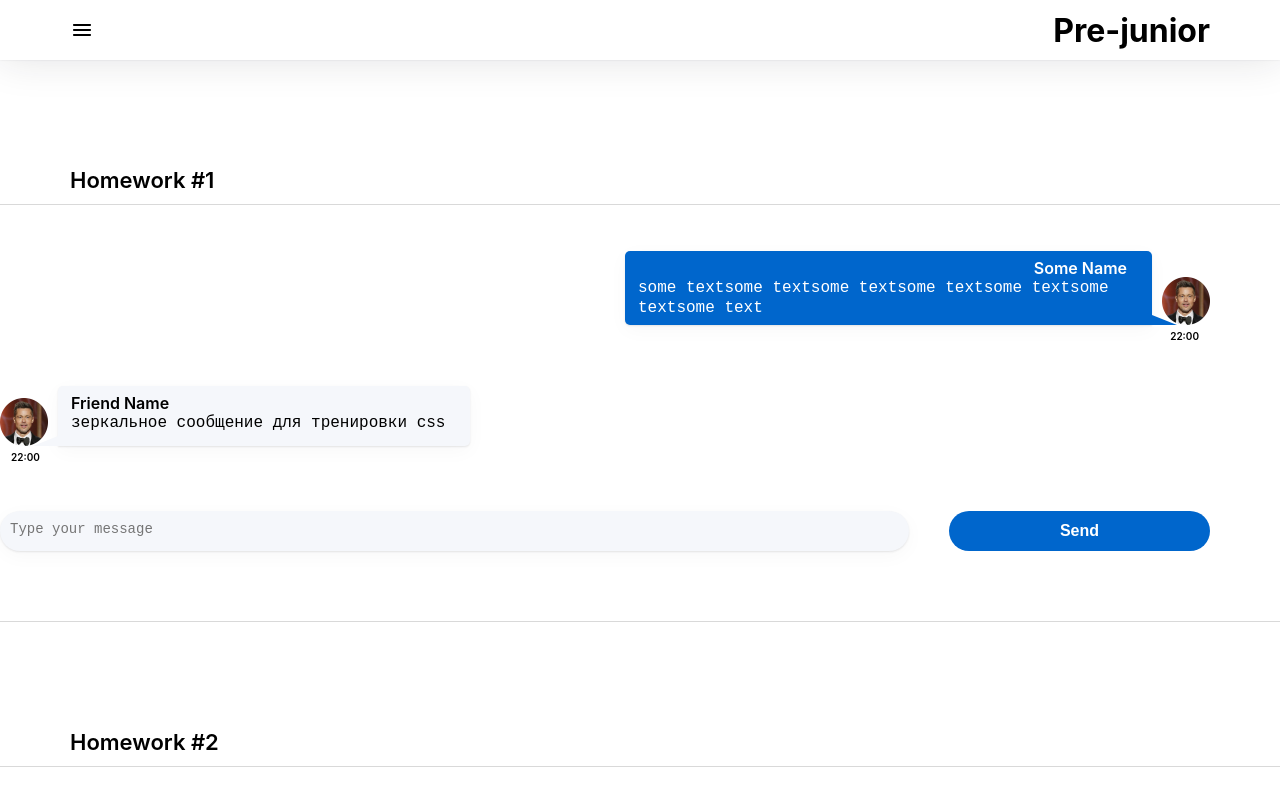
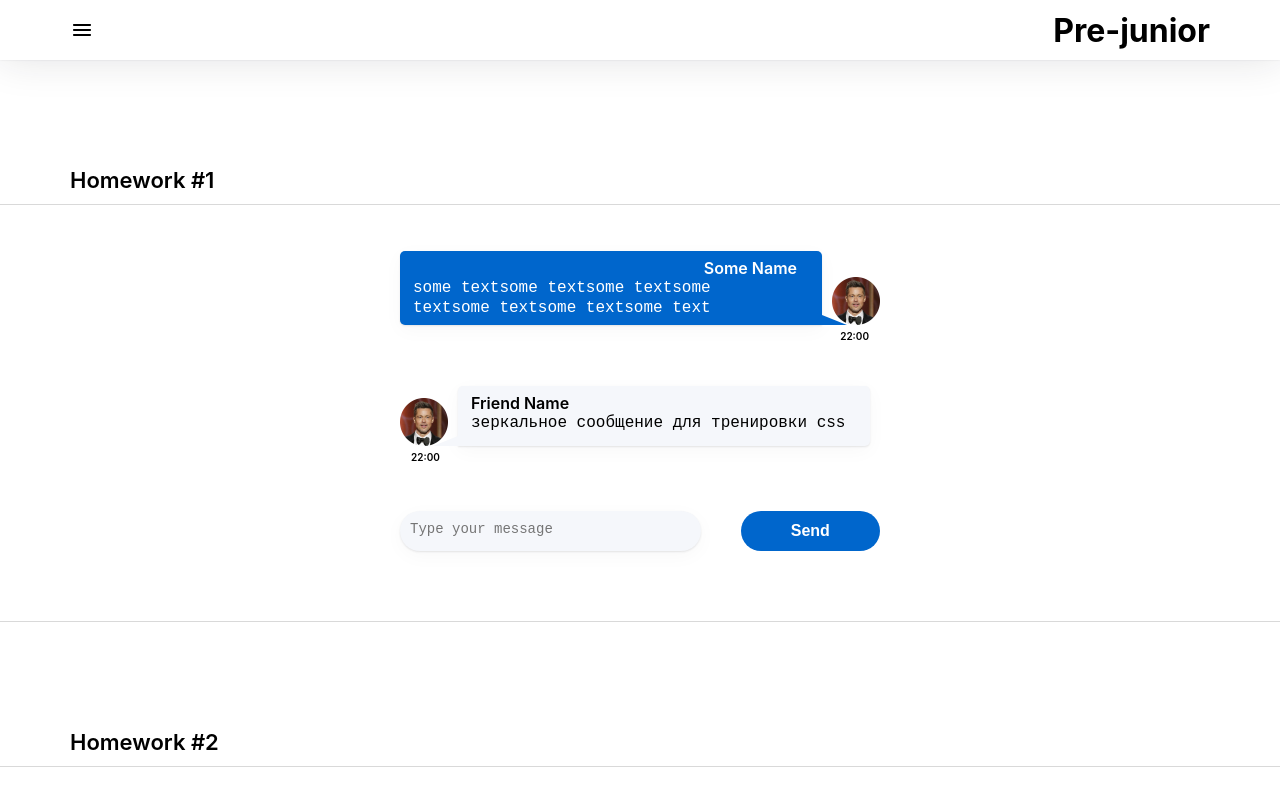
Before and after one commit to IvanVlKuchumov/hws2-master, a React (Create React App) app: page /#/pre-junior in a window 1280 px wide. Shown: the top 789 px of the page. Built offline with nearby package versions, Linux system fonts and the light colour scheme.

Commit message:
Add function for open/close edit mode

```diff
--- a/src/s1-main/App.module.css
+++ b/src/s1-main/App.module.css
@@ -4,11 +4,8 @@
 }
 
 .hw {
-    display: flex;
-    max-width: 1280px;
     margin: 0 auto;
-    padding: 24px 70px 70px 0;
-    flex-direction: column;
+    padding: 24px 400px 70px 400px;
     border-bottom: 1px solid #D9D9D9;
 }
 
--- a/src/s2-homeworks/hw06/HW6.tsx
+++ b/src/s2-homeworks/hw06/HW6.tsx
@@ -19,7 +19,7 @@
     }
     const restore = () => {
         // делают студенты
-
+        setValue(restoreState<string>('hw6-editable-span-value', value))
     }
 
     return (
--- a/src/s2-homeworks/hw06/common/c4-SuperEditableSpan/SuperEditableSpan.tsx
+++ b/src/s2-homeworks/hw06/common/c4-SuperEditableSpan/SuperEditableSpan.tsx
@@ -43,19 +43,19 @@
     const onEnterCallback = () => {
         // выключить editMode при нажатии Enter // делают студенты
 
-        onEnter?.()
+        setEditMode(false)
     }
     const onBlurCallback = (e: React.FocusEvent<HTMLInputElement>) => {
         // выключить editMode при нажатии за пределами инпута // делают студенты
 
-        onBlur?.(e)
+        setEditMode(false)
     }
     const onDoubleClickCallBack = (
         e: React.MouseEvent<HTMLSpanElement, MouseEvent>
     ) => {
         // включить editMode при двойном клике // делают студенты
 
-        onDoubleClick?.(e)
+      setEditMode(true)
     }
 
     const spanClassName = s.span
```
